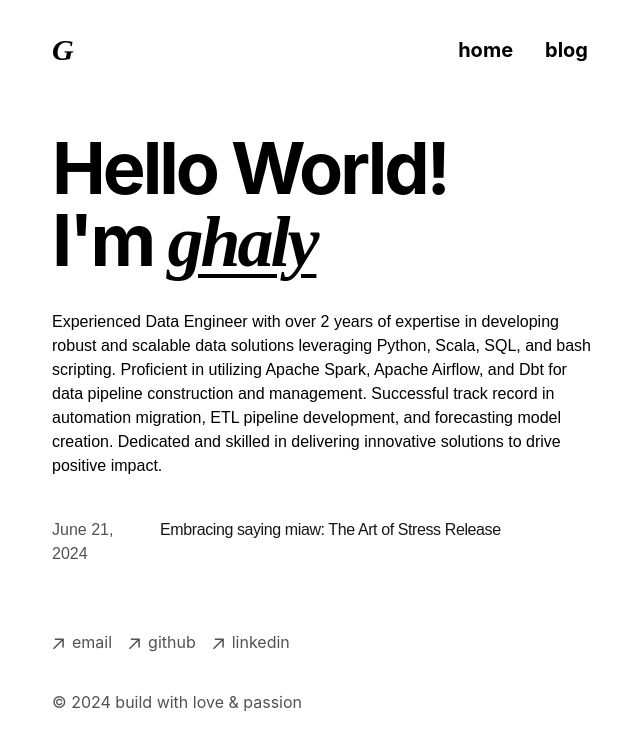
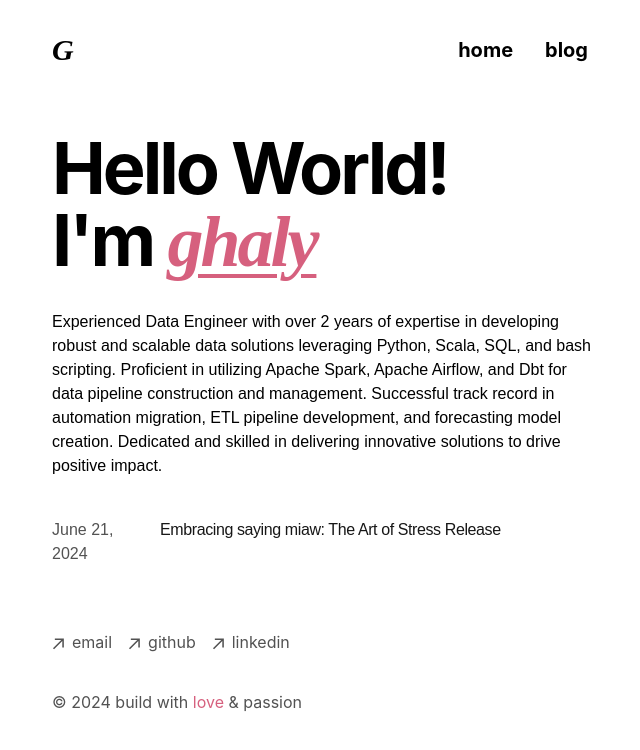
Before and after one commit to ghalyrizqi/blog, a Next.js app: page / in a window 1280 px wide. Shown: the top 750 px of the page, without its empty margins (316-956 px from the left). Built offline with nearby package versions, Linux system fonts and the light colour scheme.

Commit message:
add color to my f name

```diff
--- a/app/components/footer.tsx
+++ b/app/components/footer.tsx
@@ -55,7 +55,7 @@ export default function Footer() {
           </li>
         </ul>
         <p className="mt-8 text-neutral-600 dark:text-neutral-300">
-          © {new Date().getFullYear()} build with love & passion
+          © {new Date().getFullYear()} build with <span style={{ color: '#d6607e' }}>love</span> & passion
         </p>
       </div>
     </footer>
--- a/app/components/nav.tsx
+++ b/app/components/nav.tsx
@@ -13,10 +13,7 @@ export function Navbar() {
   return (
     <aside className="mb-16 px-4">
       <div className="lg:sticky lg:top-20">
-        <nav
-          className="flex justify-between items-center relative fade"
-          id="nav"
-        >
+        <nav className="flex justify-between items-center relative fade" id="nav">
           {/* Left content: Logo text */}
           <div className="left-content flex items-center">
             <Link href="/" className="playwrite-us-trad text-3xl">
@@ -31,7 +28,7 @@ export function Navbar() {
                 href={path}
                 className="transition-all font-bold text-xl hover:text-neutral-800 dark:hover:text-neutral-200 flex align-middle py-1 px-2"
               >
-                {name}
+                <span className="inter">{name}</span>
               </Link>
             ))}
           </div>
--- a/app/page.tsx
+++ b/app/page.tsx
@@ -10,7 +10,9 @@ export default function Page() {
           I'm{" "}
         </span>{" "}
         <span
-          className={`playwrite-us-trad text-7xl underline decoration-4 underline-offset-8`}
+        className={`playwrite-us-trad text-7xl underline decoration-4 underline-offset-8`}
+        style={{color:'	#d6607e'}}
+          // style={{ color: '#eec0c8' }} // Add inline style for the color
         >
           ghaly
         </span>
```
Also changed, not shown: 1 other file (tests, documents, lock files or other folders).
